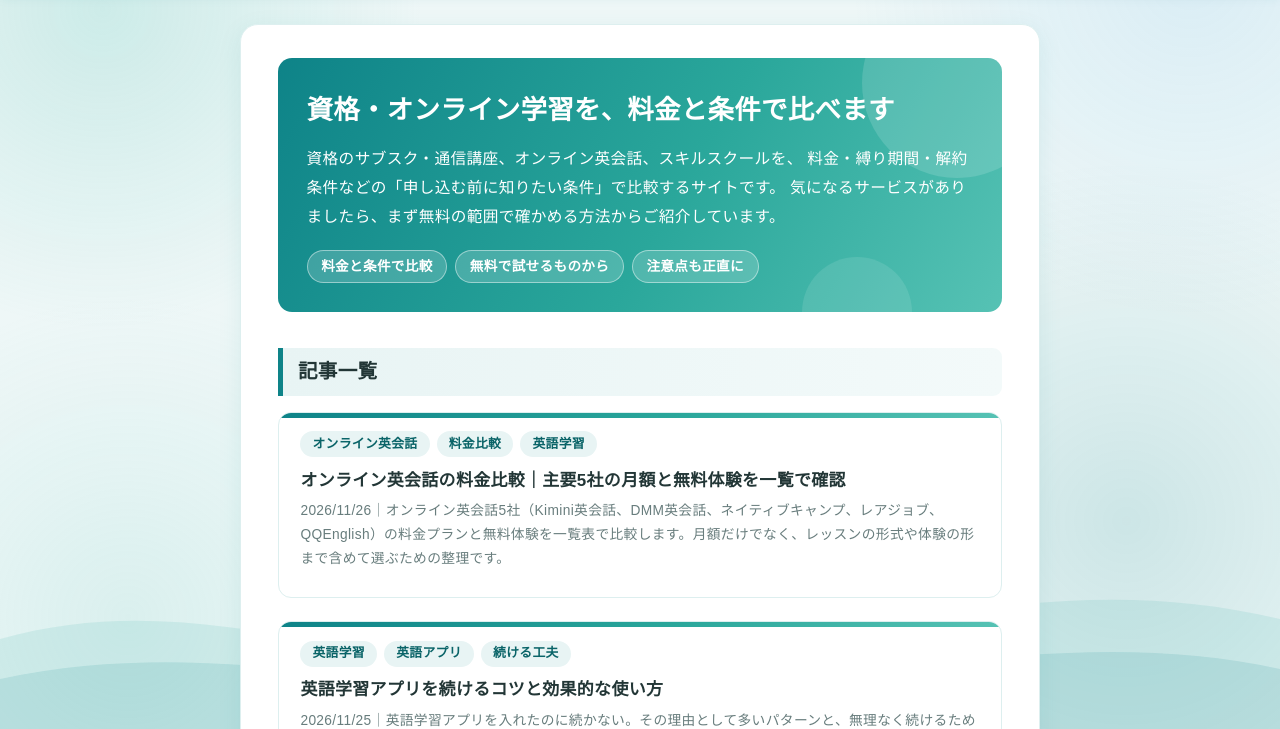
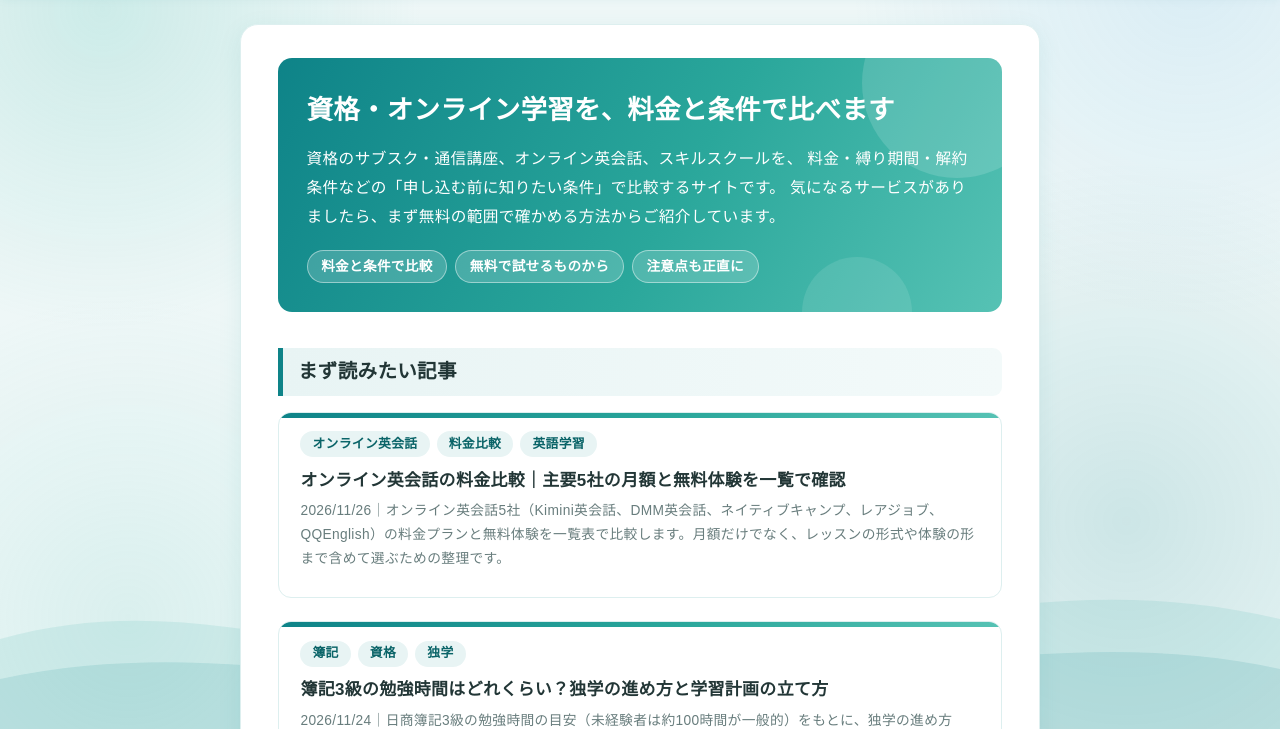
Before and after one commit to Takuma-king/manabi-hikaku, an Astro site: page / in a window 1280 px wide. Shown: the part 71-800 px from the top of the page. Built offline with nearby package versions, Linux system fonts and the light colour scheme; Astro itself is replaced by a stand-in of ours.

Commit message:
Design brush-up 2: breadcrumbs, editor box, X share, top pickups

```diff
--- a/src/content/posts/online-eikaiwa-ryokin-hikaku.md
+++ b/src/content/posts/online-eikaiwa-ryokin-hikaku.md
@@ -20,7 +20,7 @@ tags: ["オンライン英会話", "料金比較", "英語学習"]
 
 ## 5社の料金・形式の比較表
 
-各社の代表的なプランを並べた表です。
+各社の代表的なプランを、月額料金の安い順に並べた表です。
 
 | サービス | 代表プランの月額（税込） | レッスンの形式 | 無料体験 |
 | --- | --- | --- | --- |
--- a/src/layouts/Base.astro
+++ b/src/layouts/Base.astro
@@ -5,6 +5,7 @@ interface Props {
   type?: 'website' | 'article';
   pubDate?: Date;
   updatedDate?: Date;
+  breadcrumb?: string;
 }
 const {
   title,
@@ -12,6 +13,7 @@ const {
   type = 'website',
   pubDate,
   updatedDate,
+  breadcrumb,
 } = Astro.props;
 const siteUrl = 'https://manabihikaku.com';
 const canonical = new URL(Astro.url.pathname, siteUrl).href;
@@ -59,6 +61,21 @@ const jsonLd =
     <meta name="twitter:description" content={description} />
     <meta name="twitter:image" content={ogImage} />
     <script type="application/ld+json" set:html={JSON.stringify(jsonLd)} />
+    {
+      breadcrumb && (
+        <script
+          type="application/ld+json"
+          set:html={JSON.stringify({
+            '@context': 'https://schema.org',
+            '@type': 'BreadcrumbList',
+            itemListElement: [
+              { '@type': 'ListItem', position: 1, name: 'ホーム', item: `${siteUrl}/` },
+              { '@type': 'ListItem', position: 2, name: breadcrumb, item: canonical },
+            ],
+          })}
+        />
+      )
+    }
     <meta name="google-site-verification" content="ltmc_DpECrXJkO2hXpTIl2Rk0SOUjcxMgZIJGFU08x4" />
   </head>
   <body>
@@ -386,6 +403,50 @@ const jsonLd =
       .related {
         margin-top: 2.6rem;
       }
+      /* パンくず */
+      .breadcrumb {
+        font-size: 0.8rem;
+        color: var(--muted);
+        margin: 0 0 1rem;
+      }
+      .breadcrumb a {
+        color: var(--muted);
+        font-weight: 400;
+      }
+      /* 編集部ボックス・シェア */
+      .editor-box {
+        border: 1px solid var(--line);
+        border-radius: 10px;
+        padding: 1rem 1.2rem;
+        margin: 2.2rem 0 0;
+        font-size: 0.9rem;
+      }
+      .editor-box .editor-name {
+        font-weight: 700;
+        color: var(--accent-dark);
+        margin: 0 0 0.3rem;
+      }
+      .editor-box p {
+        margin: 0;
+      }
+      .share-row {
+        margin: 1.4rem 0 0;
+      }
+      .share-x {
+        display: inline-block;
+        border: 1px solid var(--line);
+        border-radius: 999px;
+        padding: 0.45rem 1.1rem;
+        font-size: 0.88rem;
+        font-weight: 700;
+        color: var(--ink);
+        background: #fff;
+        text-decoration: none;
+      }
+      .share-x:hover {
+        color: var(--ink);
+        border-color: var(--accent);
+      }
       a {
         color: var(--accent);
       }
--- a/src/pages/index.astro
+++ b/src/pages/index.astro
@@ -5,6 +5,14 @@ import Base from '../layouts/Base.astro';
 const posts = (await getCollection('posts', ({ data }) => !data.draft)).sort(
   (a, b) => b.data.pubDate.valueOf() - a.data.pubDate.valueOf(),
 );
+const pickupIds = [
+  'online-eikaiwa-ryokin-hikaku',
+  'bokki-3kyu-study-time',
+  'online-eikaiwa-tsuzukanai',
+];
+const pickups = pickupIds
+  .map((id) => posts.find((p) => p.id === id))
+  .filter((p) => p !== undefined);
 ---
 
 <Base title="資格・オンライン学習の比較">
@@ -21,6 +29,33 @@ const posts = (await getCollection('posts', ({ data }) => !data.draft)).sort(
       <li>注意点も正直に</li>
     </ul>
   </section>
+
+  {
+    pickups.length > 0 && (
+      <>
+        <h2>まず読みたい記事</h2>
+        <ul class="post-list">
+          {pickups.map((post) => (
+            <li class="post-card">
+              {post.data.tags.length > 0 && (
+                <ul class="tag-list">
+                  {post.data.tags.slice(0, 3).map((tag) => (
+                    <li>{tag}</li>
+                  ))}
+                </ul>
+              )}
+              <a class="post-title" href={`/posts/${post.id}/`}>
+                {post.data.title}
+              </a>
+              <div class="post-meta">
+                {post.data.pubDate.toLocaleDateString('ja-JP')}｜{post.data.description}
+              </div>
+            </li>
+          ))}
+        </ul>
+      </>
+    )
+  }
 
   <h2>記事一覧</h2>
   {
```
Also changed, not shown: src/pages/posts/[slug].astro (+12 -0 lines).
